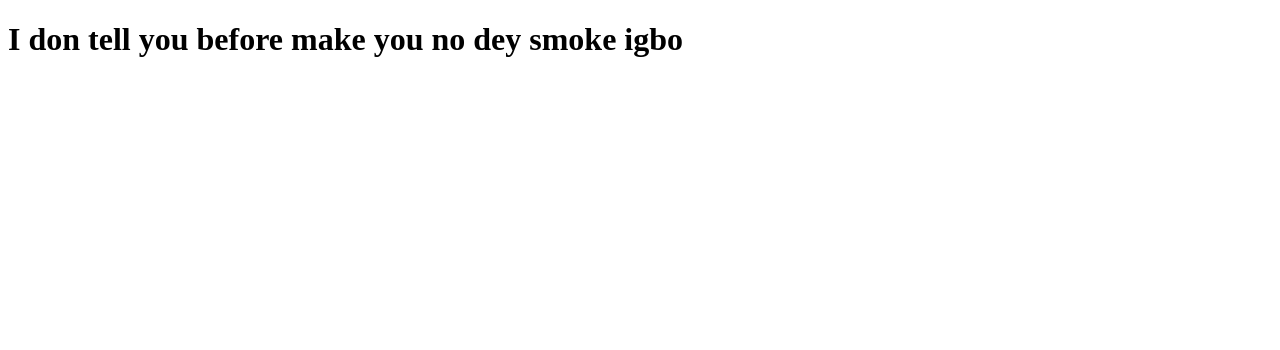
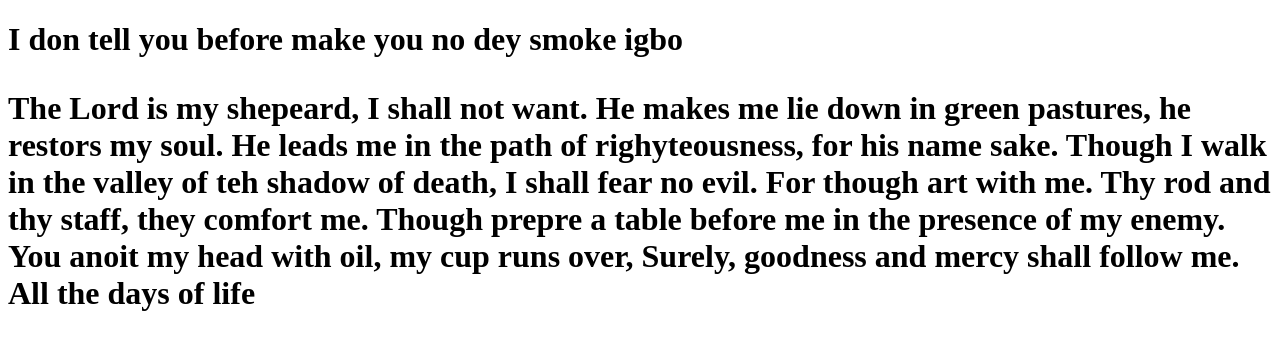
Before and after one commit to Woleojopb/git-class, a plain HTML site: page home.html in a window 1280 px wide. Drawn offline with Linux system fonts and the light colour scheme.

Commit message:
added new paragraph to index.html

```diff
--- a/home.html
+++ b/home.html
@@ -9,5 +9,16 @@
 <body>
     <h1>I don tell you before make you no dey smoke igbo<h1>
 
+        <p>
+            The Lord is my shepeard, I shall not want. He makes me
+            lie down in green pastures, he restors my soul.
+            He leads me in the path of righyteousness, for his name sake.
+            Though I walk in the valley of teh shadow of death, I shall fear
+            no evil. For though art with me. Thy rod and thy staff, they comfort
+            me. Though prepre a table before me in the presence of my enemy.
+            You anoit my head with oil, my cup runs over, Surely, goodness and mercy shall
+            follow me. All the days of life
+        </p>
+
 </body>
 </html>
```
